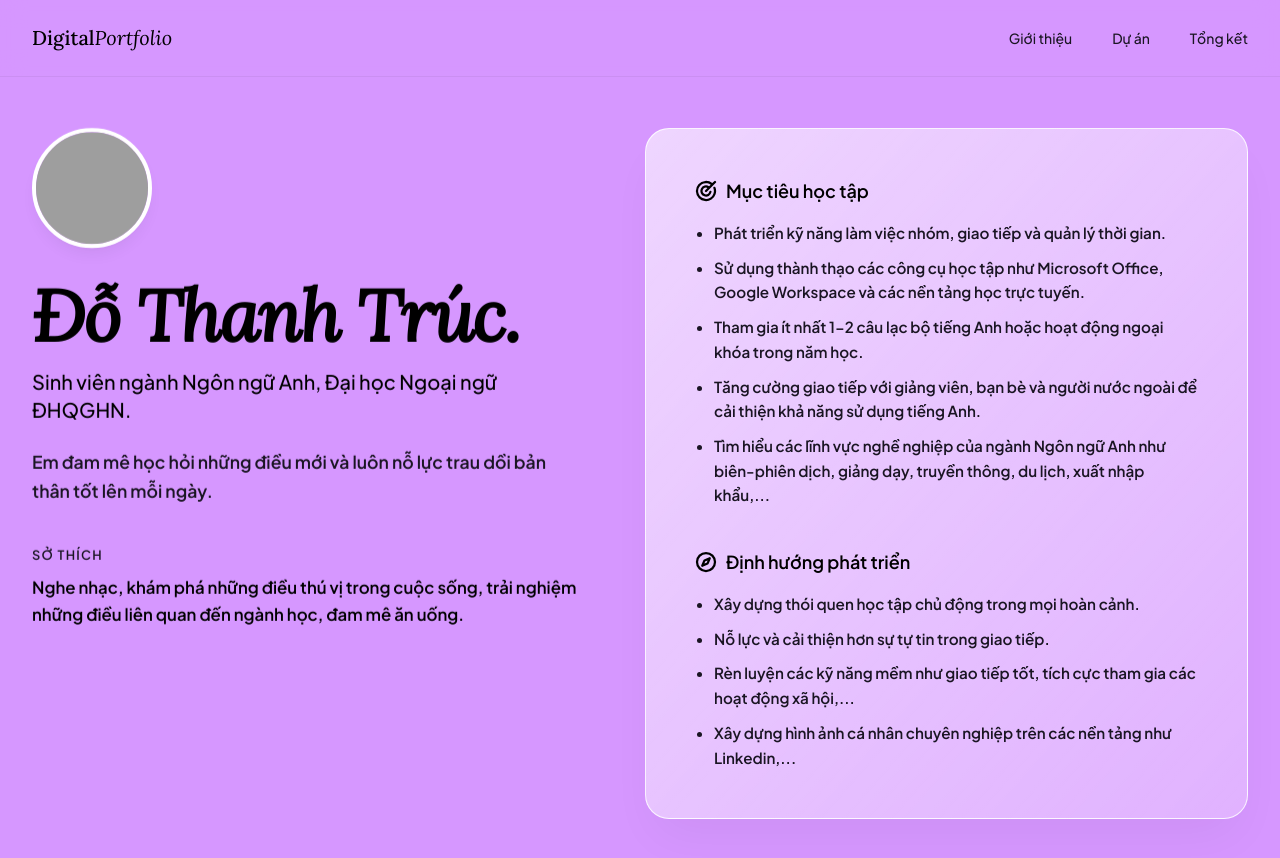
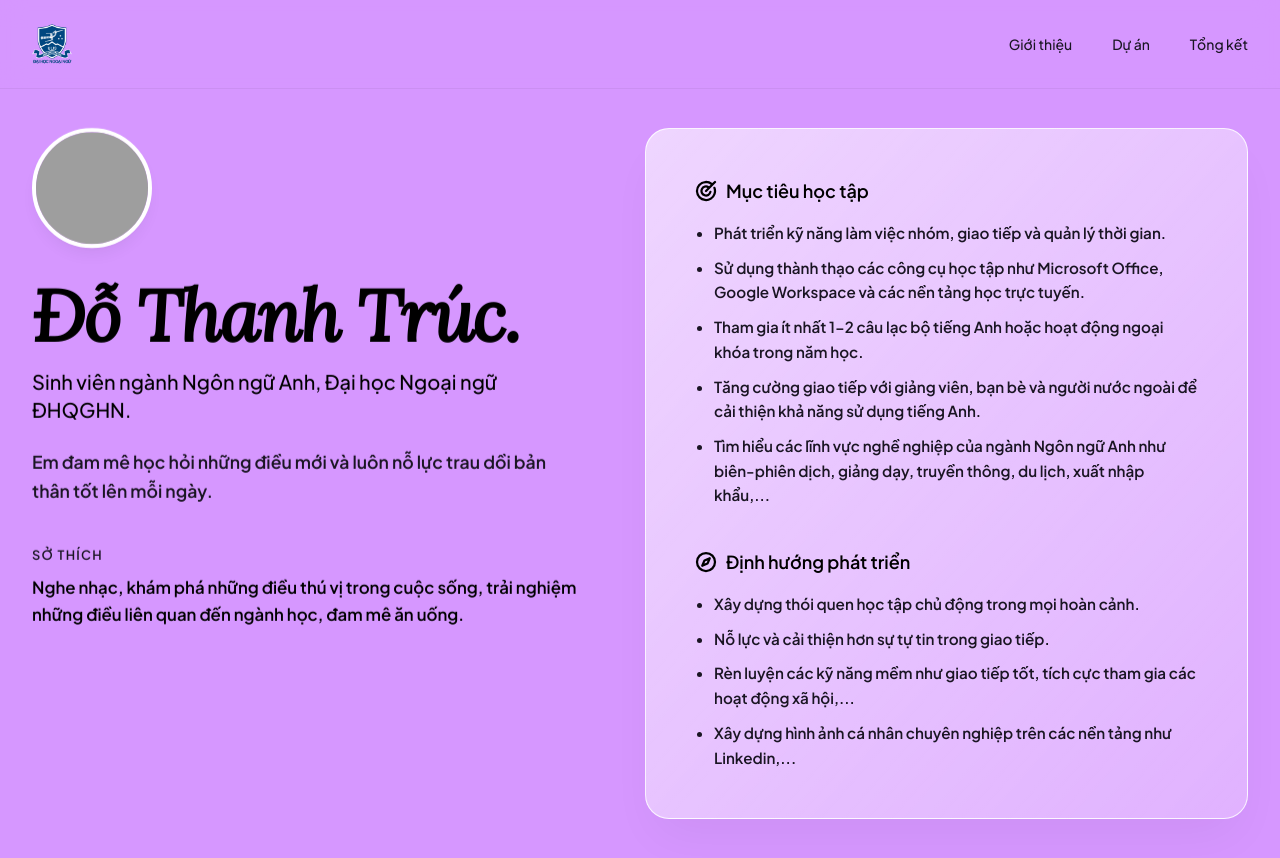
Before and after one commit to luongducthien0510-bit/portfoliotruc, a React (Vite) app: page / in a window 1280 px wide. Shown: the top 858 px of the page. Built offline with nearby package versions, Linux system fonts and the light colour scheme; grey boxes are pictures that could not be loaded.

Commit message:
Update navigation logo and favicon to ULIS logo

```diff
--- a/index.html
+++ b/index.html
@@ -2,7 +2,7 @@
 <html lang="vi">
   <head>
     <meta charset="UTF-8" />
-    <link rel="icon" type="image/svg+xml" href="/favicon.svg" />
+    <link rel="icon" type="image/png" href="/ulis-logo.png" />
     <meta name="viewport" content="width=device-width, initial-scale=1.0" />
     <title>Đỗ Thanh Trúc | Hồ Sơ Năng Lực Số</title>
   </head>
--- a/index_backup.html
+++ b/index_backup.html
@@ -11,6 +11,7 @@
     <link rel="preconnect" href="https://fonts.gstatic.com" crossorigin>
     <link href="https://fonts.googleapis.com/css2?family=Lora:ital,wght@0,400;0,500;1,400&family=Plus+Jakarta+Sans:wght@300;400;500;600&display=swap" rel="stylesheet">
     <script src="https://unpkg.com/@phosphor-icons/web"></script>
+    <link rel="icon" type="image/png" href="ulis-logo.png" />
 
     <style>
         :root {
@@ -224,7 +225,7 @@
 
     <!-- Header navigation -->
     <header class="nav-header">
-        <a href="#" class="logo">Digital<span class="font-serif italic">Portfolio</span></a>
+        <a href="#" class="logo" style="display: flex; align-items: center;"><img src="ulis-logo.png" alt="ULIS Logo" style="height: 40px; width: auto;"></a>
         <ul class="nav-links">
             <li><a href="#about" class="nav-link">Giới thiệu</a></li>
             <li><a href="#projects" class="nav-link">Dự án</a></li>
--- a/src/components/Header.jsx
+++ b/src/components/Header.jsx
@@ -3,8 +3,8 @@ import React from 'react';
 export default function Header() {
   return (
     <header className="fixed top-0 left-0 w-full flex justify-between items-center py-6 px-8 z-50 bg-canvas/85 backdrop-blur-md border-b border-text-main/5">
-      <a href="#" className="font-serif text-xl font-medium text-text-main no-underline">
-        Digital<span className="font-serif italic font-normal text-text-main">Portfolio</span>
+      <a href="#" className="flex items-center gap-2 no-underline">
+        <img src="/ulis-logo.png" alt="ULIS Logo" className="h-10 w-auto" />
       </a>
       <ul className="flex gap-10 list-none m-0 p-0">
         <li>
```
Also changed, not shown: public/ulis-logo.png (added).
